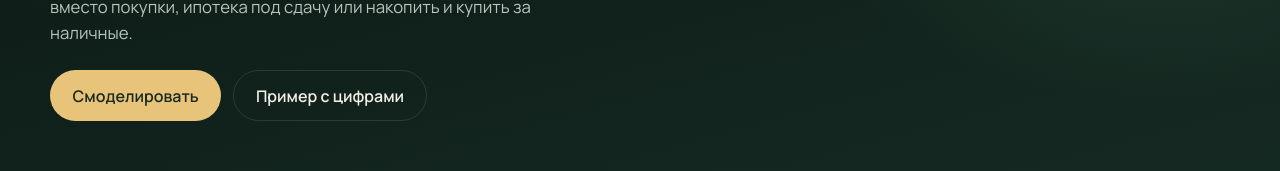
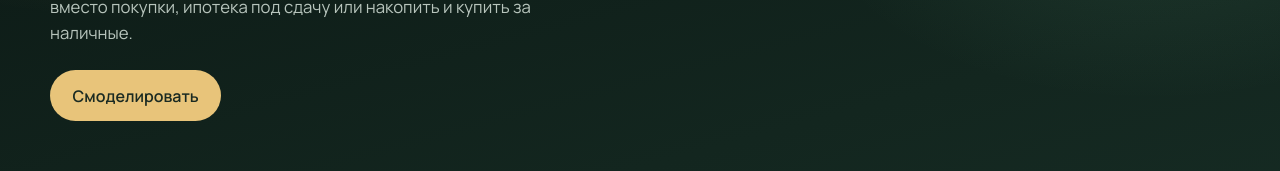
Before and after one commit to advharvest-arch/my-first-project, a React (Vite) app in the folder finance-planner/: page / in a window 1280 px wide. Shown: the part 174-345 px from the top of the page. Built offline with nearby package versions, Linux system fonts and the light colour scheme.

Commit message:
Remove redundant example CTA from the planner hero
Keep a single Simulate button; defaults already load without a
separate example-with-numbers action.

Co-authored-by: advharvest-arch <advharvest-arch@users.noreply.github.com>

```diff
--- a/finance-planner/src/App.tsx
+++ b/finance-planner/src/App.tsx
@@ -190,15 +190,6 @@ export default function App() {
     });
   }
 
-  function resetExample() {
-    const next = defaultStore();
-    setProfile(next.profile);
-    setSettings(next.settings);
-    setScenariosByMode(next.scenariosByMode);
-    persist(next.profile, next.settings, next.scenariosByMode);
-    setStarted(true);
-  }
-
   const offplan = scenariosByMode.no_home.find((s) => s.id === 'offplan')
     ?.events[0] as OffplanMortgageEvent | undefined;
   const rentSave = scenariosByMode.no_home.find((s) => s.id === 'rent_save')
@@ -226,9 +217,6 @@ export default function App() {
               onClick={() => setStarted(true)}
             >
               Смоделировать
-            </button>
-            <button type="button" className="btn btn-ghost" onClick={resetExample}>
-              Пример с цифрами
             </button>
           </div>
         )}
```
Also changed, not shown: 3 other files (tests, documents, lock files or other folders).
